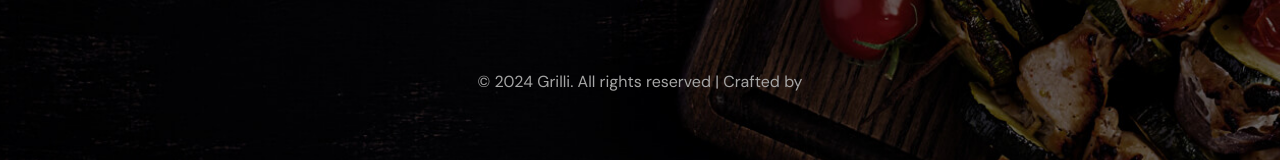
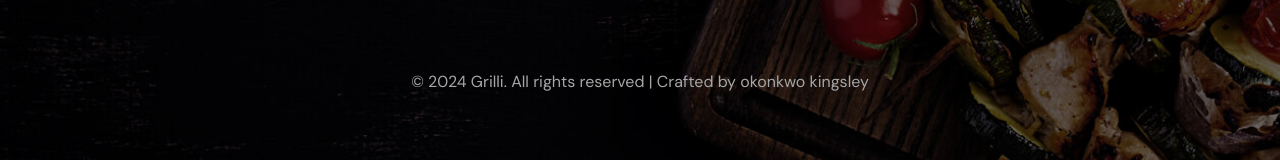
Before and after one commit to Ejormi/resturant-website, a plain HTML site: page index.html in a window 1280 px wide. Shown: the part 8690-8850 px from the top of the page. Drawn offline with nearby package versions, Linux system fonts and the light colour scheme; a web font is replaced by a local one.

Commit message:
Update index.html

```diff
--- a/index.html
+++ b/index.html
@@ -1155,7 +1155,7 @@
             <div class="footer-bottom">
 
                 <p class="copyright">
-                    &copy; 2024 Grilli. All rights reserved | Crafted by <a href="https://okonkwokingsleychibueze.netlify.app" target="_blank" class="link">
+                    &copy; 2024 Grilli. All rights reserved | Crafted by okonkwo kingsley<a href="https://okonkwokingsleychibueze.netlify.app" target="_blank" class="link">
 
                     </a>
                 </p>
```
